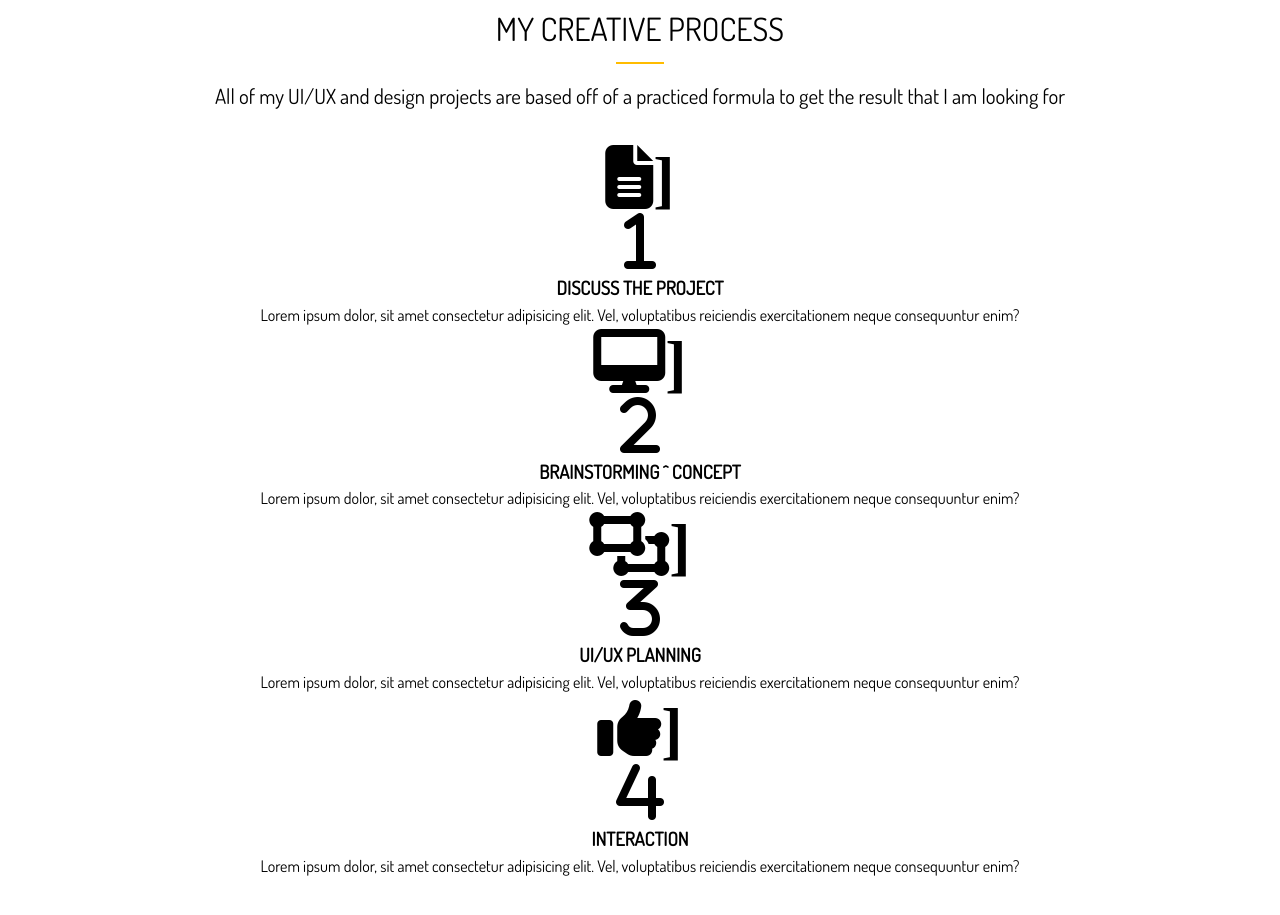
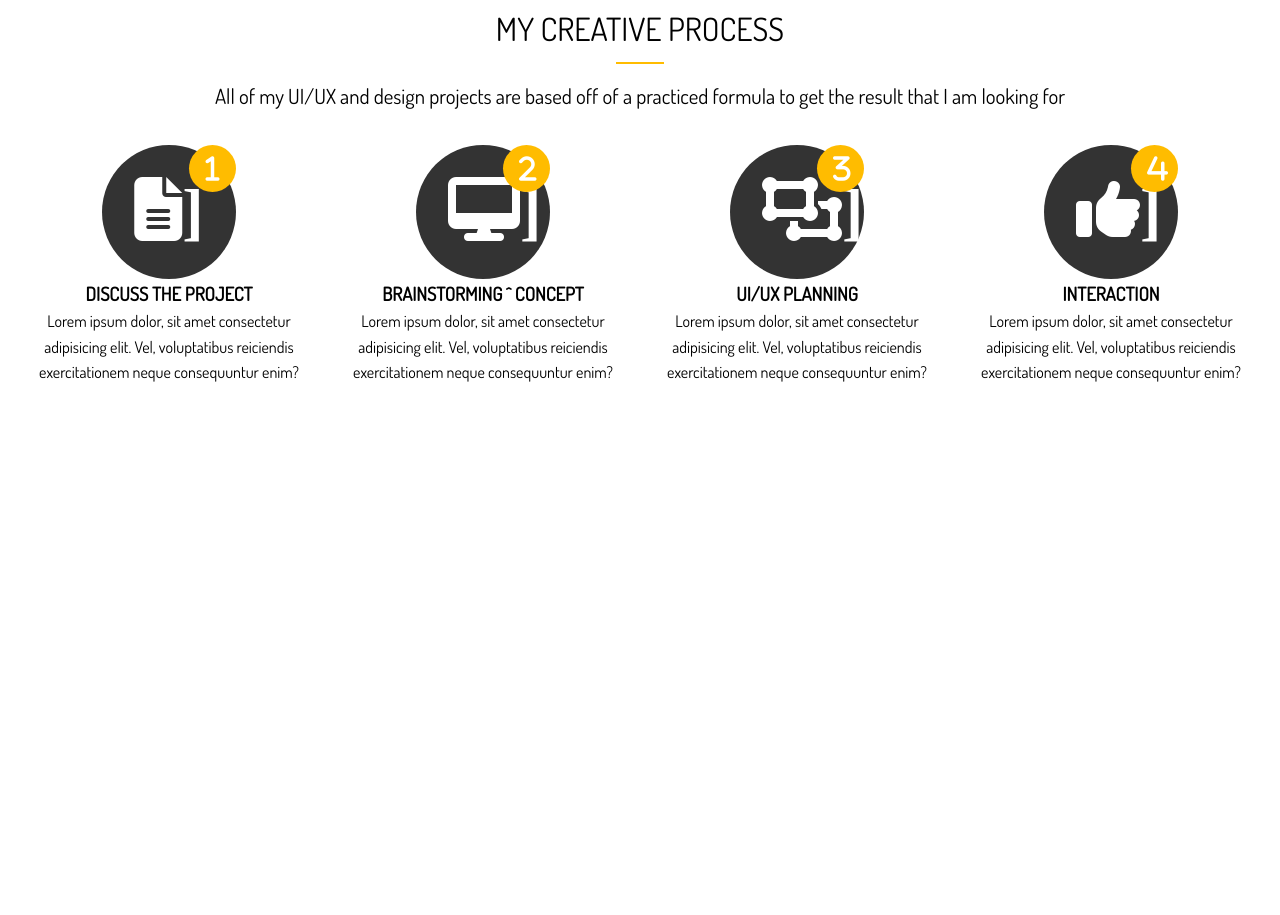
Before and after one commit to RosaliaRod/portfolio-website, a website: page dist/index.html in a window 1280 px wide. Shown: the part 1617-2532 px from the top of the page. After the commit the page ends 2067 px from the top, so only its background shows below. Drawn offline with Linux system fonts and the light colour scheme.

Commit message:
adds styling for home section c

```diff
--- a/scss/main.scss
+++ b/scss/main.scss
@@ -141,4 +141,53 @@ img {
       }
     }
   }
+
+  // Home Section C
+  &-c {
+    .process {
+      display: grid;
+      grid-template-columns: repeat(4, 1fr);
+      grid-gap: 1.5rem;
+      text-align: center;
+
+      // process-icon
+      &-icon {
+        border-radius: 50%;
+        background: $dark-color;
+        color: #fff;
+        padding: 2rem;
+        width: 70px;
+        height: 70px;
+        text-align: center;
+        position: relative;
+        transition: all 1s;
+
+        &:hover {
+          background: $main-color;
+          width: 90px;
+          height: 90px;
+          line-height: 90px;
+
+          .process-step {
+            background: $dark-color;
+          }
+        }
+      }
+
+      // process-step
+      &-step {
+        position: absolute;
+        top: 0;
+        right: 0;
+        font-size: 28px;
+        background: $main-color;
+        border-radius: 50%;
+        height: 15px;
+        width: 15px;
+        line-height: 15px;
+        padding: 1rem;
+        transition: all 1s;
+      }
+    }
+  }
 }
```
Also changed, not shown: dist/css/main.css, dist/index.html.
